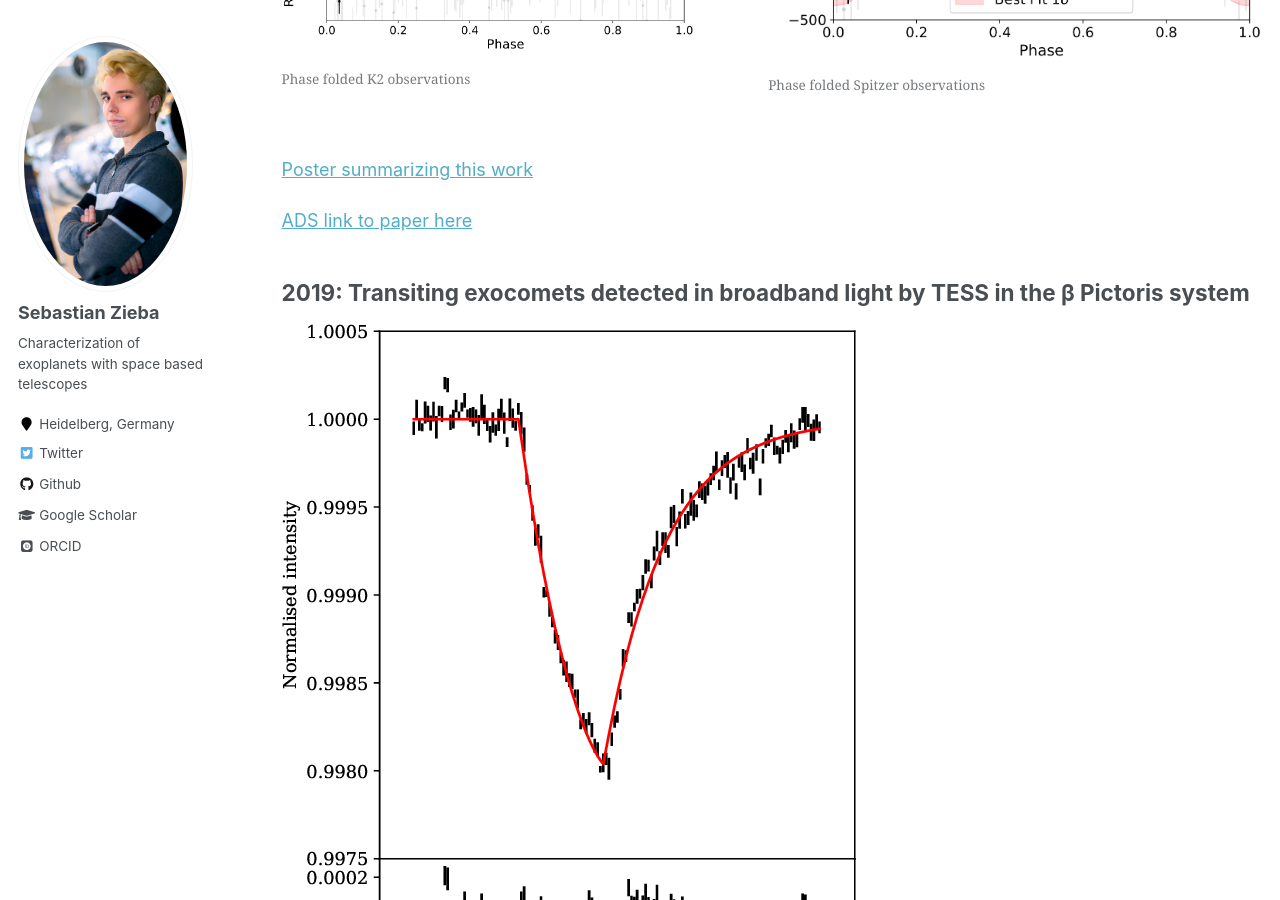
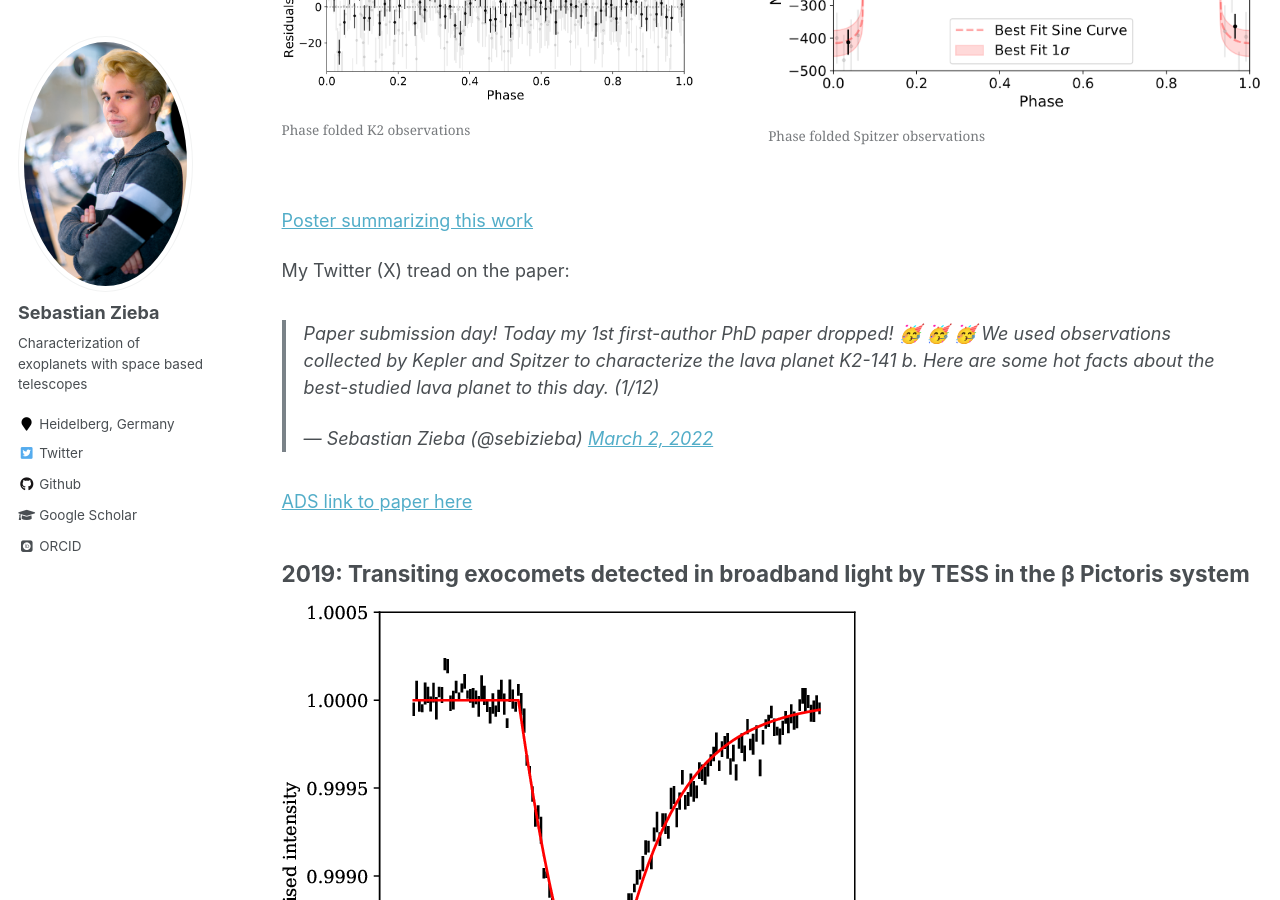
Before and after one commit to sebastian-zieba/sebastian-zieba.github.io, a Jekyll site: the page built from _pages/publications.md, in a window 1280 px wide and 900 px high, scrolled down 2480 px. Built offline with Jekyll 4.4.1, drawn with Linux system fonts in a browser that asks for light colours; some web fonts are replaced; comment, search, counter and statistics services are not loaded; some of the changed text lies outside the part shown.

Commit message:
add k2141b tweet

```diff
--- a/_pages/publications.md
+++ b/_pages/publications.md
@@ -25,6 +25,8 @@ Check out the press releases to this work:
 [NASA press release](https://www.nasa.gov/universe/webb-rules-out-thick-carbon-dioxide-atmosphere-for-rocky-exoplanet/)
 [MPIA press release](https://www.mpg.de/20455810/searching-for-an-atmosphere-on-the-rocky-exoplanet-trappist-1-c)
 [astrobites article](https://astrobites.org/2023/08/08/vibe-checking-trappist-1c/)
+
+My Twitter (X) tread on the paper:
 
 <blockquote class="twitter-tweet"><p lang="en" dir="ltr">🚨 Newly published JWST results from the TRAPPIST-1 system! 🚨<br>We measured the light emitted from TRAPPIST-1 c, the second world in the seven-planet system, to directly learn about the planet’s atmosphere (or lack thereof…). 🧵 <a href="https://t.co/si8IW63yMC">pic.twitter.com/si8IW63yMC</a></p>&mdash; Sebastian Zieba (@sebizieba) <a href="https://twitter.com/sebizieba/status/1671973674562232340?ref_src=twsrc%5Etfw">June 22, 2023</a></blockquote> <script async src="https://platform.twitter.com/widgets.js" charset="utf-8"></script>
 
@@ -64,6 +66,10 @@ In this work, we analysed Spitzer and Kepler observations to analyse the lava pl
 
 [Poster summarizing this work](https://sebastian-zieba.github.io/files/poster_k2141b.pdf)
 
+My Twitter (X) tread on the paper:
+
+<blockquote class="twitter-tweet"><p lang="en" dir="ltr">Paper submission day! Today my 1st first-author PhD paper dropped! 🥳 🥳 🥳 We used observations collected by Kepler and Spitzer to characterize the lava planet K2-141 b. Here are some hot facts about the best-studied lava planet to this day. (1/12)</p>&mdash; Sebastian Zieba (@sebizieba) <a href="https://twitter.com/sebizieba/status/1499005718078406656?ref_src=twsrc%5Etfw">March 2, 2022</a></blockquote> <script async src="https://platform.twitter.com/widgets.js" charset="utf-8"></script>
+
 [ADS link to paper here](https://ui.adsabs.harvard.edu/abs/2022A%26A...664A..79Z/abstract)
 
 2019: Transiting exocomets detected in broadband light by TESS in the β Pictoris system
```
